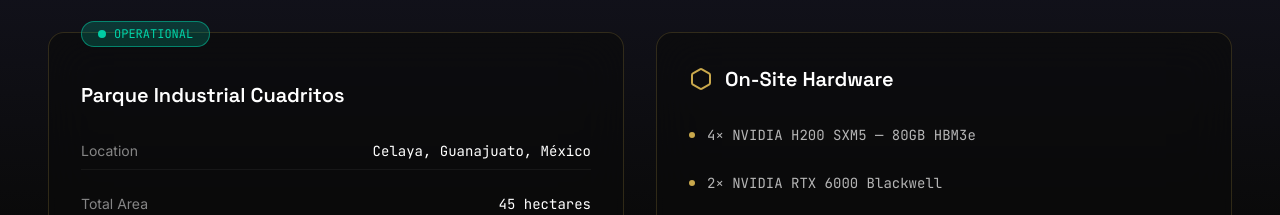
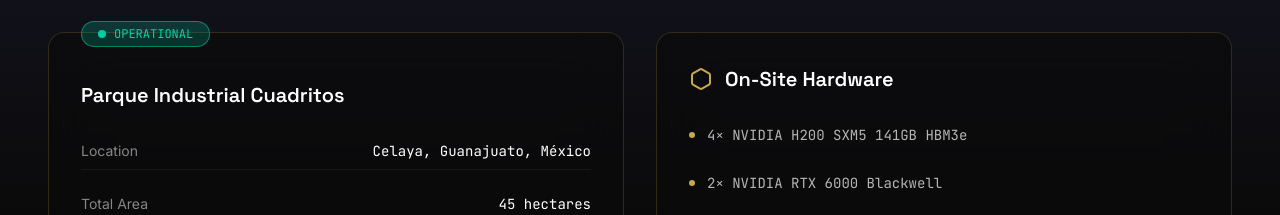
Before and after one commit to Tommy3808/ignum-website, a React (Vite) app: page / in a window 1280 px wide. Shown: the part 1920-2135 px from the top of the page. Built offline with nearby package versions, Linux system fonts and the light colour scheme.

Commit message:
fix: H200 SXM5 141GB HBM3e (no 80GB)

```diff
--- a/src/pages/Home.tsx
+++ b/src/pages/Home.tsx
@@ -261,7 +261,7 @@
 
                 <div className="space-y-3">
                   {[
-                    '4× NVIDIA H200 SXM5 — 80GB HBM3e',
+                    '4× NVIDIA H200 SXM5 141GB HBM3e',
                     '2× NVIDIA RTX 6000 Blackwell',
                     'AMD EPYC 9654 / Threadripper PRO',
                     '1 TB DDR5 ECC',
--- a/src/pages/Investors.tsx
+++ b/src/pages/Investors.tsx
@@ -230,7 +230,7 @@
 
                 <div className="space-y-3">
                   {[
-                    '4× NVIDIA H200 SXM5 — 80GB HBM3e — NVLink 900 GB/s',
+                    '4× NVIDIA H200 SXM5 141GB HBM3e — NVLink 900 GB/s',
                     '2× NVIDIA RTX 6000 Blackwell',
                     'AMD EPYC 9654 / Threadripper PRO',
                     '1 TB DDR5 ECC',
```
Also changed, not shown: 2 other files (tests, documents, lock files or other folders).
